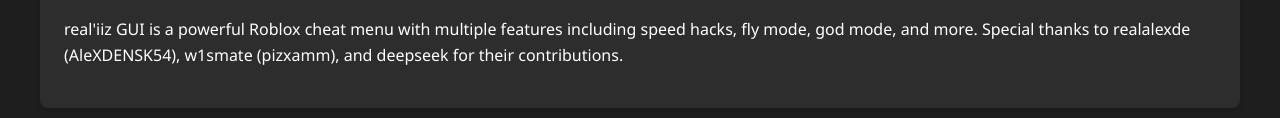
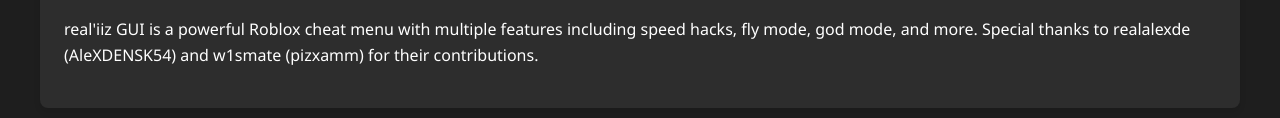
Before and after one commit to AleXDE54/real-z-lua, a plain HTML site: page index.html in a window 1280 px wide. Shown: the part 269-387 px from the top of the page. Drawn offline with Linux system fonts and the light colour scheme.

Commit message:
Update index.html

```diff
--- a/index.html
+++ b/index.html
@@ -125,7 +125,7 @@
     <div class="container">
         <div class="card">
             <h2>About</h2>
-            <p>real'iiz GUI is a powerful Roblox cheat menu with multiple features including speed hacks, fly mode, god mode, and more. Special thanks to realalexde (AleXDENSK54), w1smate (pizxamm), and deepseek for their contributions.</p>
+            <p>real'iiz GUI is a powerful Roblox cheat menu with multiple features including speed hacks, fly mode, god mode, and more. Special thanks to realalexde (AleXDENSK54) and w1smate (pizxamm) for their contributions.</p>
         </div>
 
         <div class="card">
```
